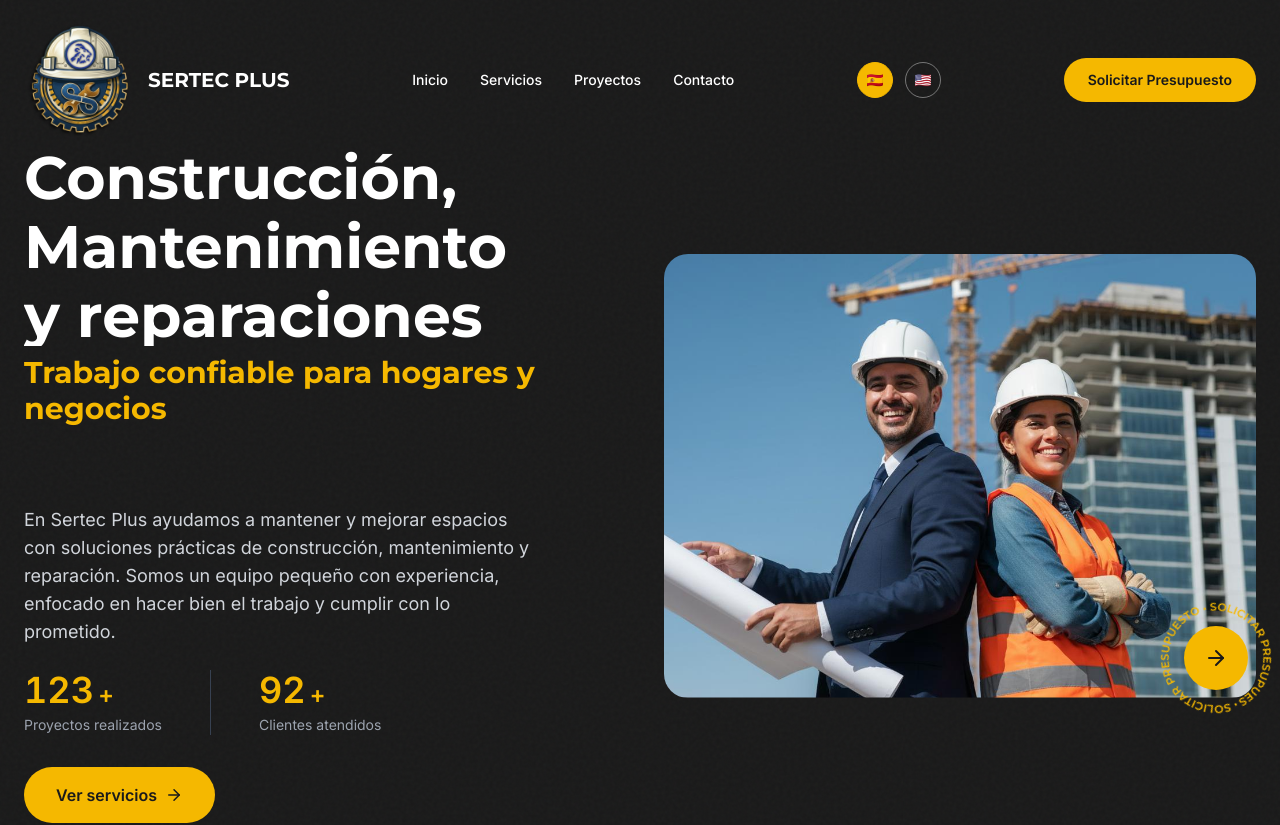
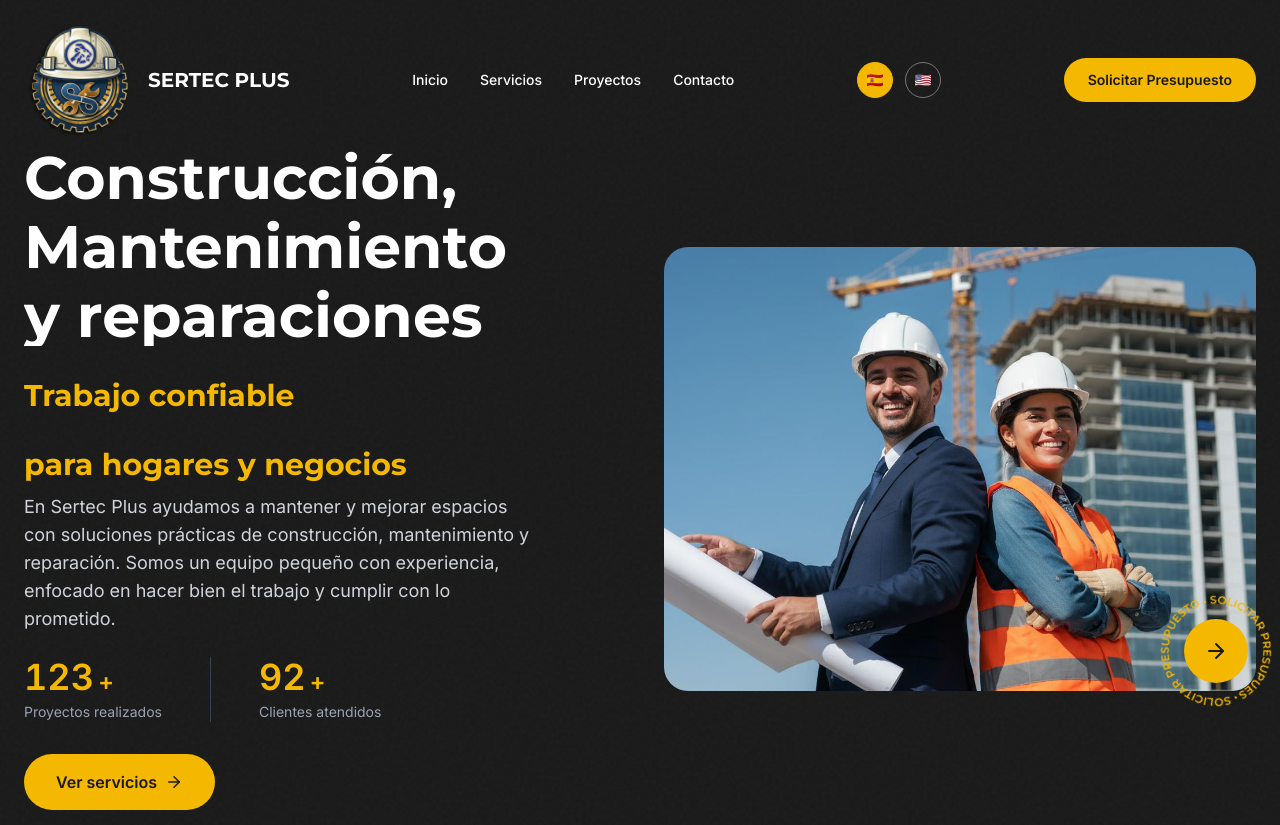
Before and after one commit to sertecplus/website, a React (Vite) app: page / in a window 1280 px wide. Shown: the top 825 px of the page. Built offline with nearby package versions, Linux system fonts and the light colour scheme.

Commit message:
Fix hero text split and add testimonial ratings

```diff
--- a/src/App.tsx
+++ b/src/App.tsx
@@ -30,7 +30,7 @@ const translations = {
     quote: 'Solicitar Presupuesto',
     heroWords: {
       line1: ['Construcción,', 'Mantenimiento', 'y reparaciones'],
-      line2: ['Trabajo confiable para hogares y negocios'],
+      line2: ['Trabajo confiable', 'para hogares y negocios'],
     },
     heroSubtitle:
       'En Sertec Plus ayudamos a mantener y mejorar espacios con soluciones prácticas de construcción, mantenimiento y reparación. Somos un equipo pequeño con experiencia, enfocado en hacer bien el trabajo y cumplir con lo prometido.',
@@ -80,12 +80,14 @@ const translations = {
         text: 'Excelente servicio. Cumplieron con los tiempos y el resultado quedó muy bien. Un equipo responsable y fácil de trabajar.',
         name: 'María González',
         role: 'Lexmark',
+        rating: 5,
       },
       {
         company: 'BERENDSEN',
         text: 'Muy profesionales y atentos durante todo el proceso. Recomiendo su trabajo para proyectos de construcción o mantenimiento.',
         name: 'Carlos Rodríguez',
         role: 'Berendsen',
+        rating: 5,
       },
     ],
     faqTitle: 'PREGUNTAS FRECUENTES',
@@ -144,7 +146,7 @@ const translations = {
     quote: 'Request a Quote',
     heroWords: {
       line1: ['Construction,', 'Maintenance', '& Repairs'],
-      line2: ['Reliable work for homes and businesses'],
+      line2: ['Reliable work', 'for homes and businesses'],
     },
     heroSubtitle:
       'At Sertec Plus we maintain and improve spaces with practical construction, maintenance, and repair solutions. A small experienced team focused on doing the job right and keeping our promises.',
@@ -194,12 +196,14 @@ const translations = {
         text: 'Excellent service. They met the deadlines and the result was great. Responsible team and easy to work with.',
         name: 'María González',
         role: 'Lexmark',
+        rating: 5,
       },
       {
         company: 'BERENDSEN',
         text: 'Very professional and attentive throughout the process. I recommend their work for construction or maintenance projects.',
         name: 'Carlos Rodríguez',
         role: 'Berendsen',
+        rating: 5,
       },
     ],
     faqTitle: 'FREQUENTLY ASKED QUESTIONS',
```
